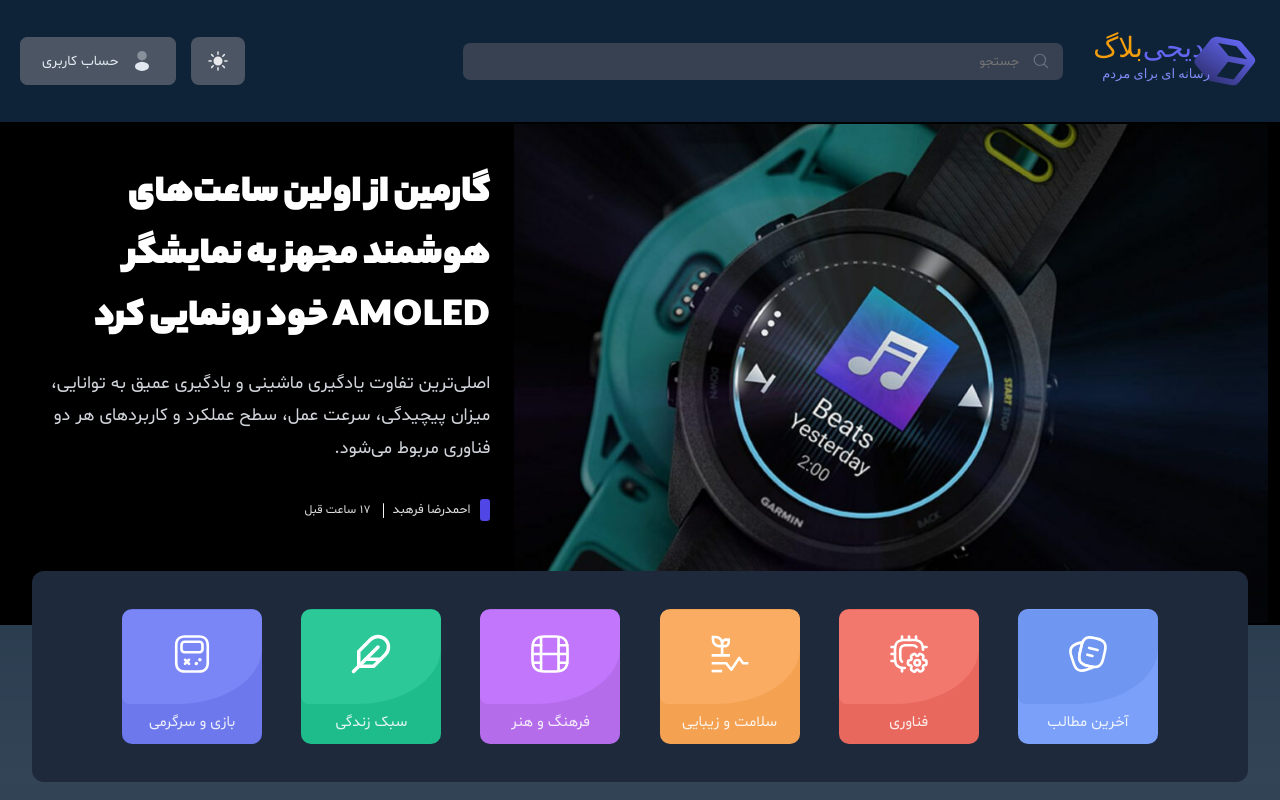
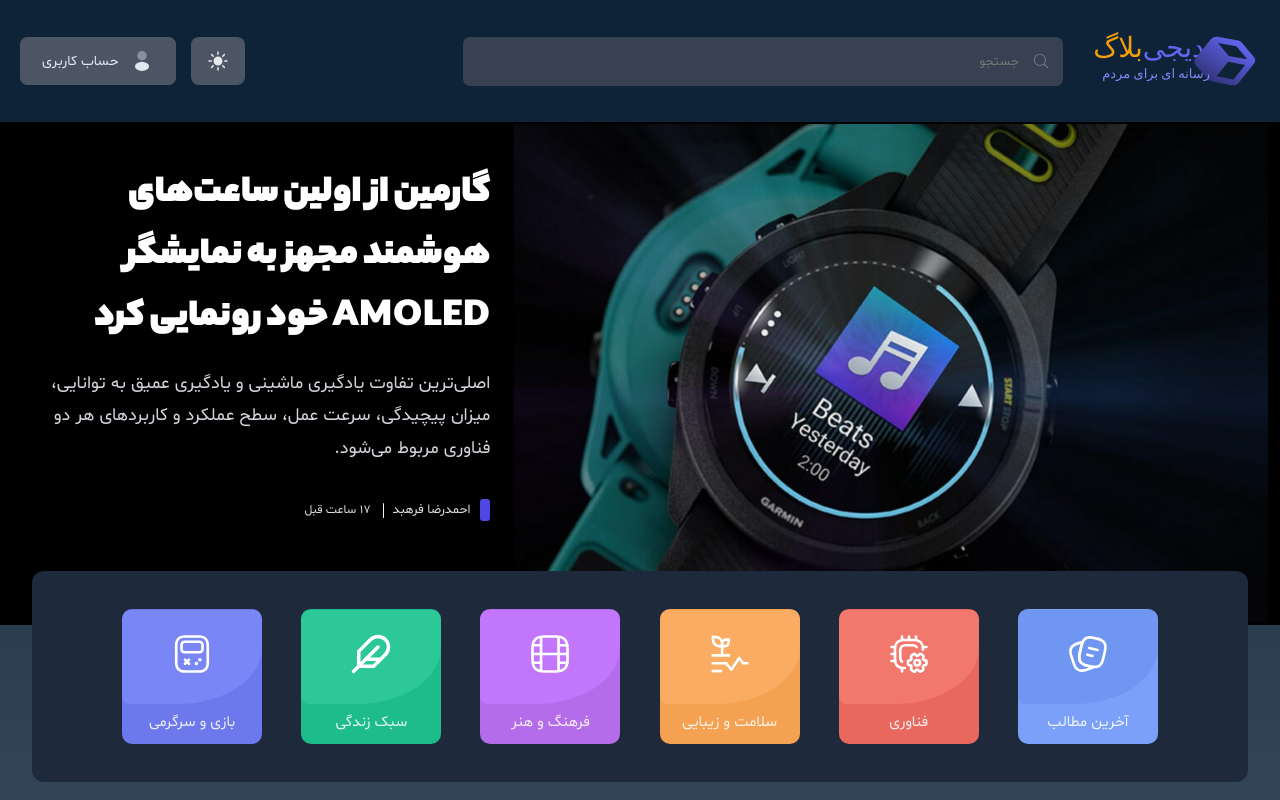
Before and after one commit to abolfazlmahdikhanii/cms, a React (Vite) app: page / in a window 1280 px wide. Shown: the top 800 px of the page. Built offline with nearby package versions, Linux system fonts and the light colour scheme; no server answers; the database is empty; a small style sheet from the web is missing.

Commit message:
modified search

```diff
--- a/src/components/Ui/Search/Search.css
+++ b/src/components/Ui/Search/Search.css
@@ -1,17 +1,31 @@
+.search-wrapper{
+
+    display: flex;
+    flex-direction: column;
+    position: relative;
+   max-width: 60rem;
+   align-items: baseline;
+
+
+}
 .form-control--search {
 
     display: flex;
     align-items: center;
     background-color: #374151;
-
-    padding: .9rem 1.3rem;
+ position: relative;
+    padding: 1.5rem 1.3rem;
     gap: 1.3rem;
     border-radius: .7rem;
     width: 60rem;
     margin-right: 1rem;
+   z-index: 400;
 
 }
-
+.form-control--search__active{
+    border-bottom-left-radius: 0;
+    border-bottom-right-radius: 0;
+}
 .form-control--search__icon {
     display: grid;
     place-items: center;
```
